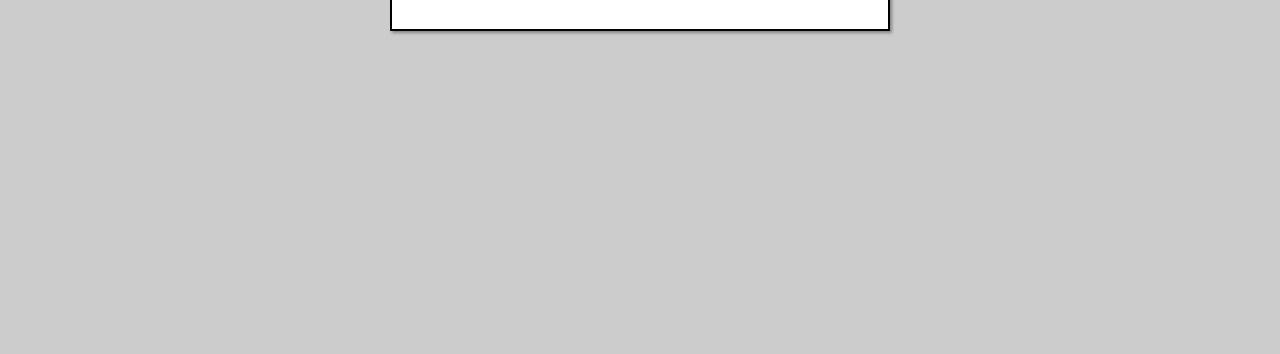
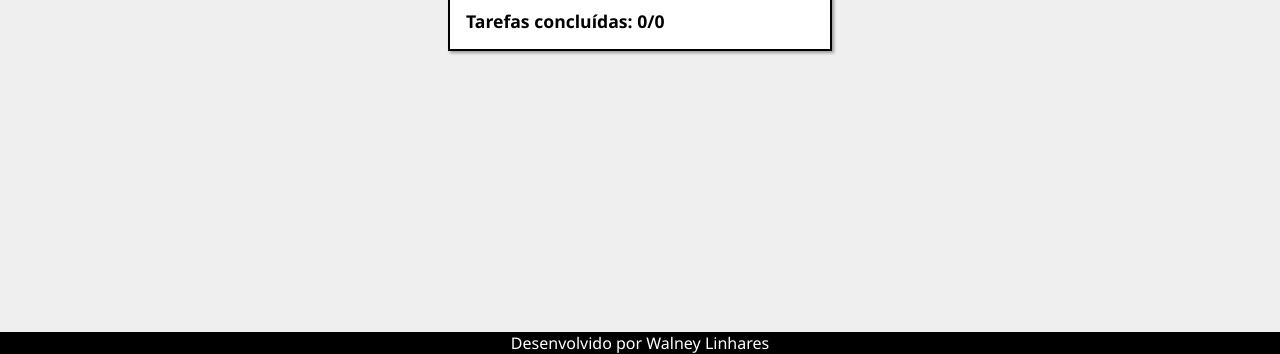
Before and after one commit to WalneyLinhares/to-do-list, a plain HTML site: page index.html in a window 1280 px wide. Shown: the part 446-800 px from the top of the page. Drawn offline with Linux system fonts and the light colour scheme.

Commit message:
Adicionado a contagem de tarefas feitas e algumas correções no layout

```diff
--- a/index.html
+++ b/index.html
@@ -23,7 +23,12 @@
 
         <div class="container-tarefas" id="container-tarefas"></div>
 
+        <div class="contador-tarefas">
+            <p>Tarefas concluídas: <span id="tarefas-concluidas"></span>/<span id="tarefas-total"></span></p>
+        </div>
+
     </div>
+    <footer>Desenvolvido por Walney Linhares</footer>
 </body>
 <script src="script.js"></script>
 </html>
--- a/script.js
+++ b/script.js
@@ -2,19 +2,29 @@
 const container = document.getElementById("container-tarefas");
 const input = document.getElementById("input-tarefa");
 const btnAdd = document.getElementById("btn-add");
+const tarefasTotal = document.getElementById('tarefas-total')
+const tarefasConcluidas = document.getElementById('tarefas-concluidas')
 
 // ======= DADOS =======
 let tarefas = [];
 let corAtual = 0;
 
+// ATUALIZAR CONTADOR DAS TAREFAS
+function atualizarContador() {
+    tarefasTotal.textContent = tarefas.length;
+    tarefasConcluidas.textContent = tarefas.reduce((cont, t) => t.completa ? cont + 1 : cont, 0);
+}
+
 // ======= LOCAL STORAGE =======
 function salvarLocalStorage() {
     localStorage.setItem('tarefas', JSON.stringify(tarefas));
+    atualizarContador();
 }
 
 function carregarLocalStorage() {
     tarefas = JSON.parse(localStorage.getItem('tarefas') || '[]');
     tarefas.forEach(tarefa => criarTarefaDOM(tarefa));
+    atualizarContador();
 }
 
 // ======= CORES =======
@@ -75,7 +85,7 @@ const adicionar = (event) => {
     if (event.type === 'click' || event.key === 'Enter') {
         if (event.key === 'Enter') event.preventDefault();
         const titulo = input.value.trim();
-        if (titulo) {
+        if (titulo && titulo.length < 100) {
             adicionarTarefa(titulo);
             input.value = '';
         }
@@ -121,7 +131,7 @@ container.addEventListener('click', (e) => {
         spanTitulo.addEventListener('blur', finalizarEdicao);
     }
 
-    // MARCAR DESMARCAR
+    // MARCAR DESMARCAR CHECKBOX
     if (e.target.closest('input[type="checkbox"]')) {
         tarefa.completa = e.target.checked;
         salvarLocalStorage();
--- a/style.css
+++ b/style.css
@@ -7,17 +7,18 @@
 
 body {
     height: 100vh;
-    background-color: #ccc;
+    background-color: #f0efef;
     display: flex;
     align-items: center;
     justify-content: center;
+    flex-direction: column;
 }
 
 .container {
     background-color: white;
     padding: 1rem;
     width: 30%;
-    min-width: 500px;
+    min-width: 350px;
     border: 2px solid black;
     box-shadow: 2px 2px 3px rgba(0, 0, 0, 0.356);
     max-height: 730px;
@@ -120,6 +121,8 @@ body {
     display: inline-block;
     position: relative;
     padding: .2rem;
+    word-wrap: break-word;
+    word-break: break-word;
 }
 
 .tarefas label p span::after {
@@ -171,6 +174,14 @@ body {
     background-color: #00b7ff;
 }
 
+.contador-tarefas {
+    font-weight: 600;
+    margin-top: 1rem;
+    font-size: 1.1rem;
+}
+
+
+
 ::-webkit-scrollbar {
     width: 10px;
     height: 10px;
@@ -192,3 +203,12 @@ body {
 ::-webkit-scrollbar-thumb:hover {
     background-color: #555;
 }
+
+footer {
+    position: fixed;
+    bottom: 0;
+    background-color: #000000;
+    width: 100%;
+    color: white;
+    text-align: center;
+}
```
